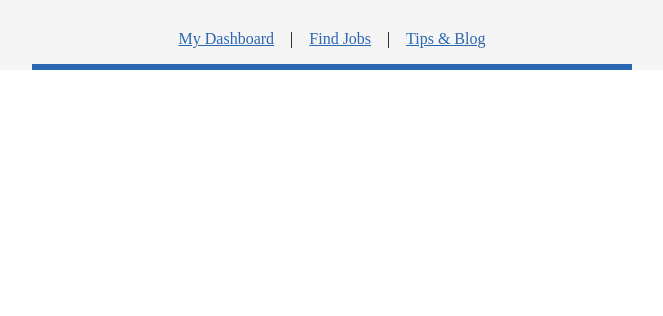
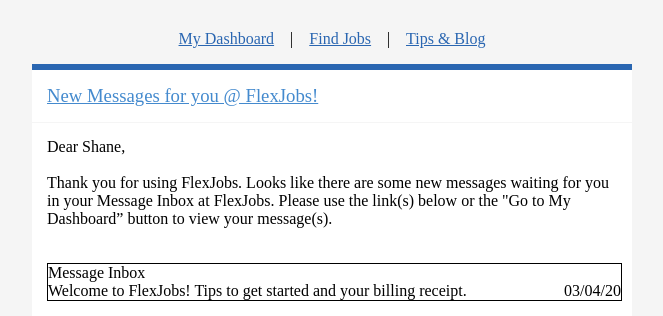
Before and after one commit to shanedoug02/HTML-Email-Portfolio-Transaction, a plain HTML site: page index.html in a window 1280 px wide. Shown: the part 529-845 px from the top of the page, without its empty margins (308-971 px from the left). Before the commit the page ends 800 px from the top, so only its background shows below. Drawn offline with Linux system fonts and the light colour scheme.

Commit message:
finished structure for Message Inbox

```diff
--- a/index.html
+++ b/index.html
@@ -119,6 +119,74 @@
                 <!-- SPACER -->
                 <tr><td bgcolor="#2a66b1" height="6px;"></td></tr>
 
+                                                <!-- BODY SECTION -->
+                                                <!-- BODY SECTION -->
+                                                <!-- BODY SECTION -->
+                <!-- COPY MODULE -->
+                <tr>
+                    <td bgcolor="#ffffff" style="padding: 15px;">
+                        <h3 style="margin: 0"><a href="https://www.flexjobs.com/login?utm_campaign=website&utm_medium=email&utm_source=sendgrid.com" style="color:#448ace; font-weight: normal;">New Messages for you @ FlexJobs!</a></h3>
+                    </td>
+                </tr>
+                <!-- SPACER -->
+                <tr><td bgcolor="#f5f5f5" height="1px;"></td></tr>
+
+                <!-- COPY MODULE -->
+                <tr>
+                    <td bgcolor="#ffffff" style="padding: 15px;">
+                        <p style="margin: 0" >Dear Shane,<br><br>
+
+                            Thank you for using FlexJobs. Looks like there are some new messages waiting for you in your Message Inbox at FlexJobs. Please use the link(s) below or the "Go to My Dashboard” button to view your message(s).</p>
+                    </td>
+                </tr>
+
+                <!-- 2 COLUMN SECTION -->
+                <tr>
+                    <td bgcolor="#ffffff" align="center" valign="top" style="padding: 20px 10px 15px 15px;">
+                    <!-- TWO COLUMNS -->
+                    <table border="0" cellpadding="0" cellspacing="0" width="100%" role="presentation">
+                        <tr>
+                        <td style="padding: 0; margin: 0; border: 1px solid black;">
+                            <!-- LEFT COLUMN -->
+                            <table border="0" cellpadding="0" cellspacing="0" width="80%" align="left" role="presentation" class="responsive-table">
+                            <tr>
+                                <td style="padding: 0; margin: 0;">
+                                <table border="0" cellpadding="0" cellspacing="0" width="100%" role="presentation">
+                                    <tr>
+                                    <!-- CONTENT -->
+                                        <td style="padding: 0; margin: 0;">
+                                            <p style="margin: 0;">Message Inbox</p>
+                                            <p style="margin: 0;">Welcome to FlexJobs! Tips to get started and your billing receipt.</p>
+                                        </td>
+                                    </tr>
+                                </table>
+                                </td>
+                            </tr>
+                            </table>
+                            <!-- RIGHT COLUMN -->
+                            <table border="0" cellpadding="0" cellspacing="0" width="14%" align="right" role="presentation" class="responsive-table">
+                            <tr>
+                                <td style="padding: 0; margin: 0;">
+                                <table border="0" cellpadding="0" cellspacing="0" width="100%" role="presentation">
+                                    <tr>
+                                    <td style="padding: 0; margin: 0;" align="right">
+                                    <!-- CONTENT -->
+                                        <p style="margin: 0;">&nbsp</p>
+                                        <p style="margin: 0;">03/04/20</p>
+                                    </td>
+                                </tr>
+                                </table>
+                                </td>
+                            </tr>
+                            </table>
+                        </td>
+                        </tr>
+                    </table>
+                    </td>
+                </tr>
+                <!--END 2 COLUMN SECTION -->
+
+
 
               </td>
             </tr>
```
